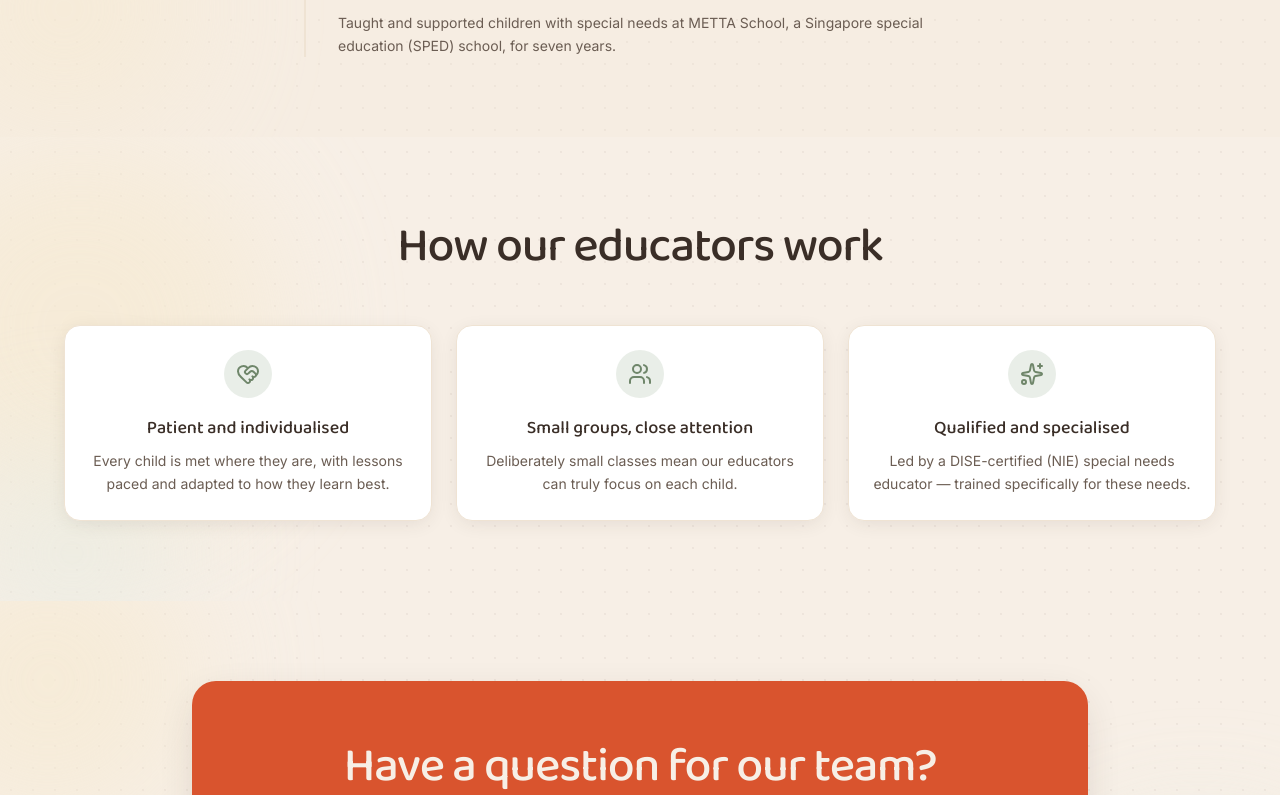
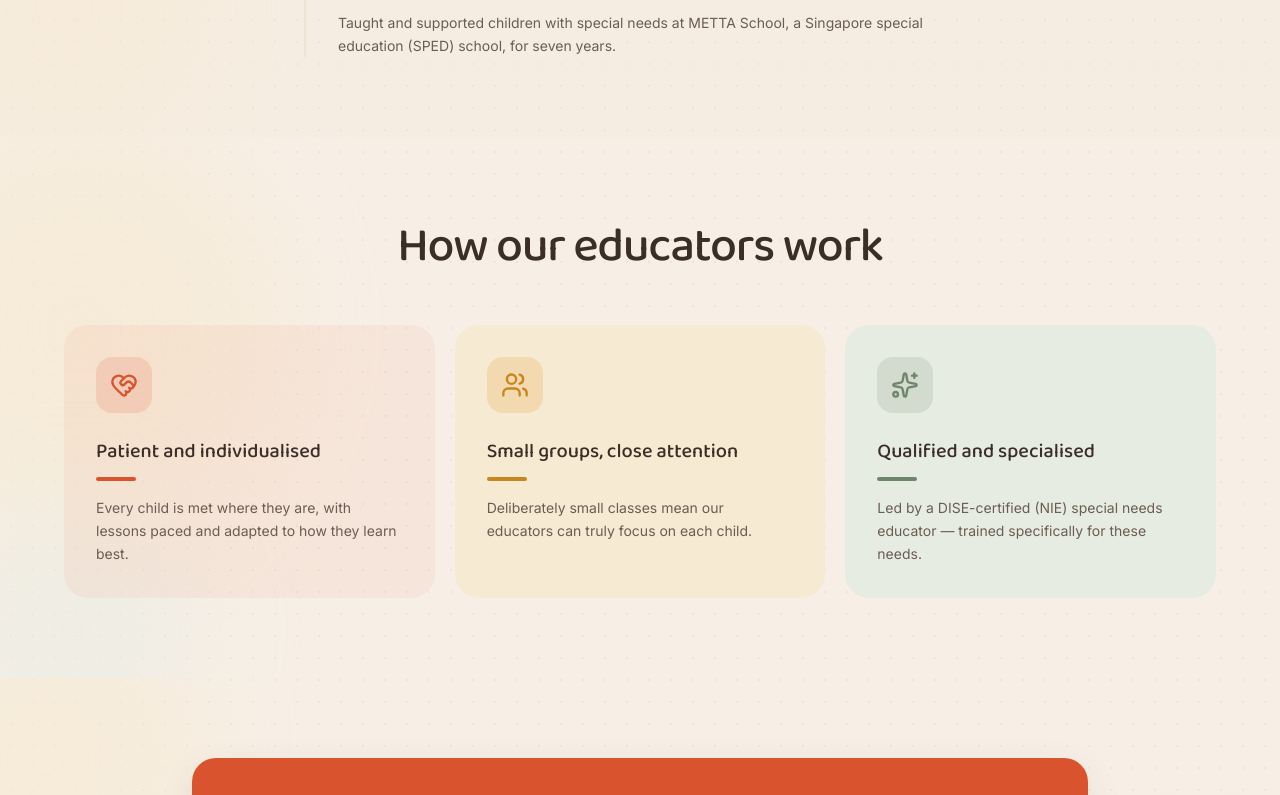
Before and after one commit to Jeraldiscoding/IKC_web, a Next.js app in the folder frontend/: page /service-professionals in a window 1280 px wide. Shown: the part 1377-2172 px from the top of the page. Built offline with nearby package versions, Linux system fonts and the light colour scheme.

Commit message:
feat: warmer 'How our educators work' cards, not white boxes
Accent-tinted, left-aligned cards with icons and a hover lift, matching
the rest of the site instead of three identical white centred boxes.

Co-Authored-By: Claude Opus 4.8 <noreply@anthropic.com>

```diff
--- a/frontend/src/app/service-professionals/page.tsx
+++ b/frontend/src/app/service-professionals/page.tsx
@@ -1,10 +1,10 @@
 import type { Metadata } from "next";
+import type { LucideIcon } from "lucide-react";
 import { HeartHandshake, Users, Sparkles } from "lucide-react";
 import { pageMetadata } from "@/lib/seo";
 import { JsonLd } from "@/components/seo/JsonLd";
 import { personSchema } from "@/lib/person-schema";
 import { Section } from "@/components/ui/Section";
-import { Card } from "@/components/ui/Card";
 import { CtaBand } from "@/components/CtaBand";
 import { EducatorCard } from "@/components/EducatorCard";
 import { ExperienceTimeline } from "@/components/ExperienceTimeline";
@@ -17,21 +17,51 @@ export const metadata: Metadata = pageMetadata({
   path: "/service-professionals",
 });
 
-const approach = [
+type ApproachAccent = "terracotta" | "mustard" | "sage";
+
+// Full class strings, never interpolated.
+const approachAccents: Record<
+  ApproachAccent,
+  { card: string; iconWrap: string; icon: string; rule: string }
+> = {
+  terracotta: {
+    card: "bg-terracotta-light/10",
+    iconWrap: "bg-terracotta/15",
+    icon: "text-terracotta",
+    rule: "bg-terracotta",
+  },
+  mustard: {
+    card: "bg-mustard-tint",
+    iconWrap: "bg-mustard/25",
+    icon: "text-mustard-dark",
+    rule: "bg-mustard-dark",
+  },
+  sage: {
+    card: "bg-sage-tint",
+    iconWrap: "bg-sage/25",
+    icon: "text-sage-dark",
+    rule: "bg-sage-dark",
+  },
+};
+
+const approach: { icon: LucideIcon; title: string; body: string; accent: ApproachAccent }[] = [
   {
     icon: HeartHandshake,
     title: "Patient and individualised",
     body: "Every child is met where they are, with lessons paced and adapted to how they learn best.",
+    accent: "terracotta",
   },
   {
     icon: Users,
     title: "Small groups, close attention",
     body: "Deliberately small classes mean our educators can truly focus on each child.",
+    accent: "mustard",
   },
   {
     icon: Sparkles,
     title: "Qualified and specialised",
     body: "Led by a DISE-certified (NIE) special needs educator — trained specifically for these needs.",
+    accent: "sage",
   },
 ];
 
@@ -82,17 +112,24 @@ export default function ServiceProfessionalsPage() {
         <div className="mx-auto max-w-3xl text-center">
           <h2>How our educators work</h2>
         </div>
-        <div className="mt-12 grid gap-6 sm:grid-cols-3">
+        <div className="mt-12 grid gap-5 sm:grid-cols-3">
           {approach.map((a) => {
             const Icon = a.icon;
+            const c = approachAccents[a.accent];
             return (
-              <Card key={a.title} className="text-center">
-                <span className="mx-auto inline-flex h-12 w-12 items-center justify-center rounded-full bg-sage/20">
-                  <Icon className="h-6 w-6 text-sage-dark" aria-hidden />
+              <div
+                key={a.title}
+                className={`group flex h-full flex-col rounded-3xl p-8 transition-transform duration-300 hover:-translate-y-1 motion-reduce:transform-none ${c.card}`}
+              >
+                <span
+                  className={`inline-flex h-14 w-14 items-center justify-center rounded-2xl transition-transform duration-300 group-hover:-rotate-6 group-hover:scale-110 motion-reduce:transform-none ${c.iconWrap}`}
+                >
+                  <Icon className={`h-7 w-7 ${c.icon}`} aria-hidden />
                 </span>
-                <h3 className="mt-4 text-lg">{a.title}</h3>
-                <p className="mt-2 text-sm">{a.body}</p>
-              </Card>
+                <h3 className="mt-6 text-xl">{a.title}</h3>
+                <span className={`mt-3 block h-1 w-10 rounded-full ${c.rule}`} aria-hidden />
+                <p className="mt-4 text-sm">{a.body}</p>
+              </div>
             );
           })}
         </div>
```
